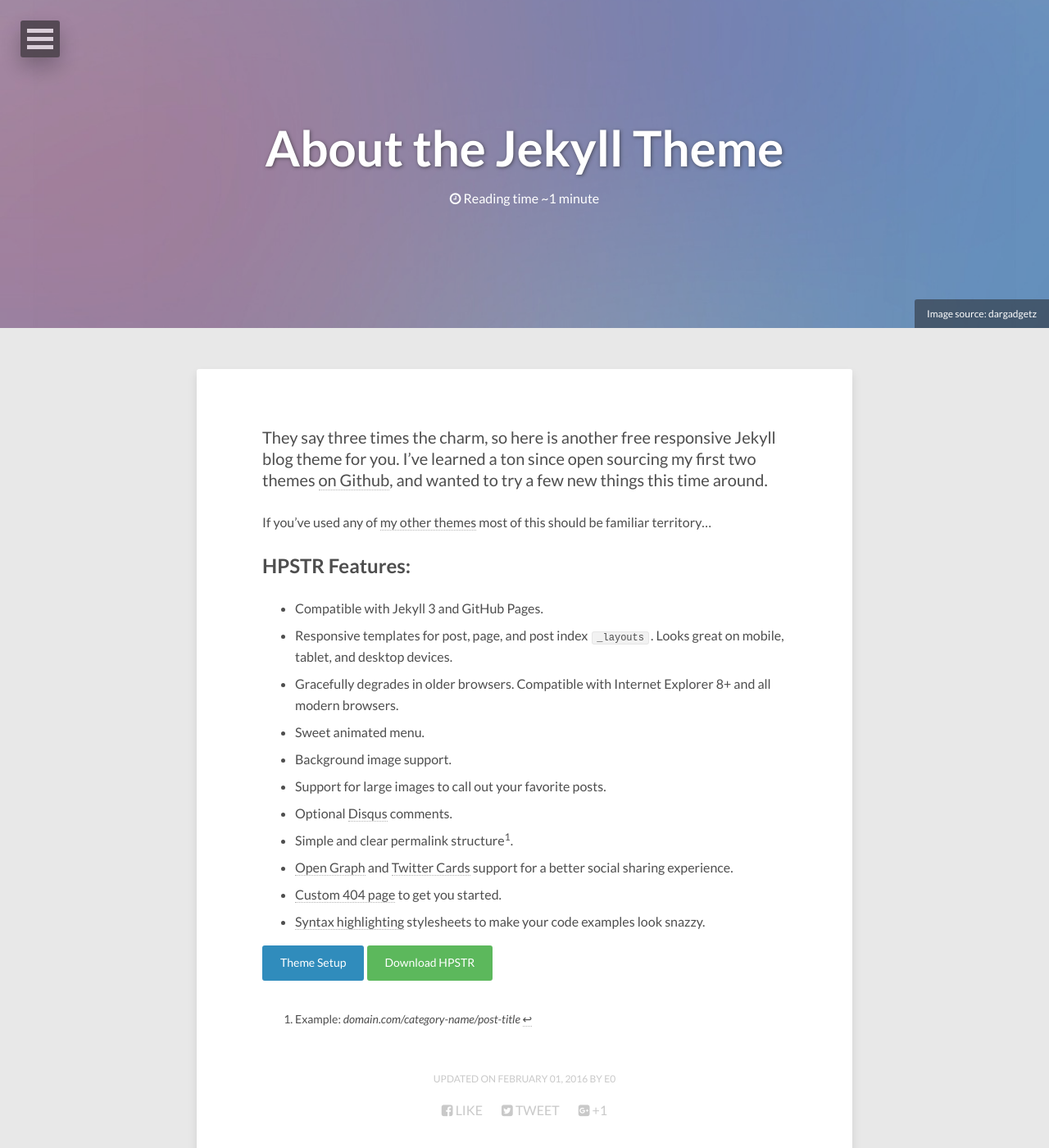
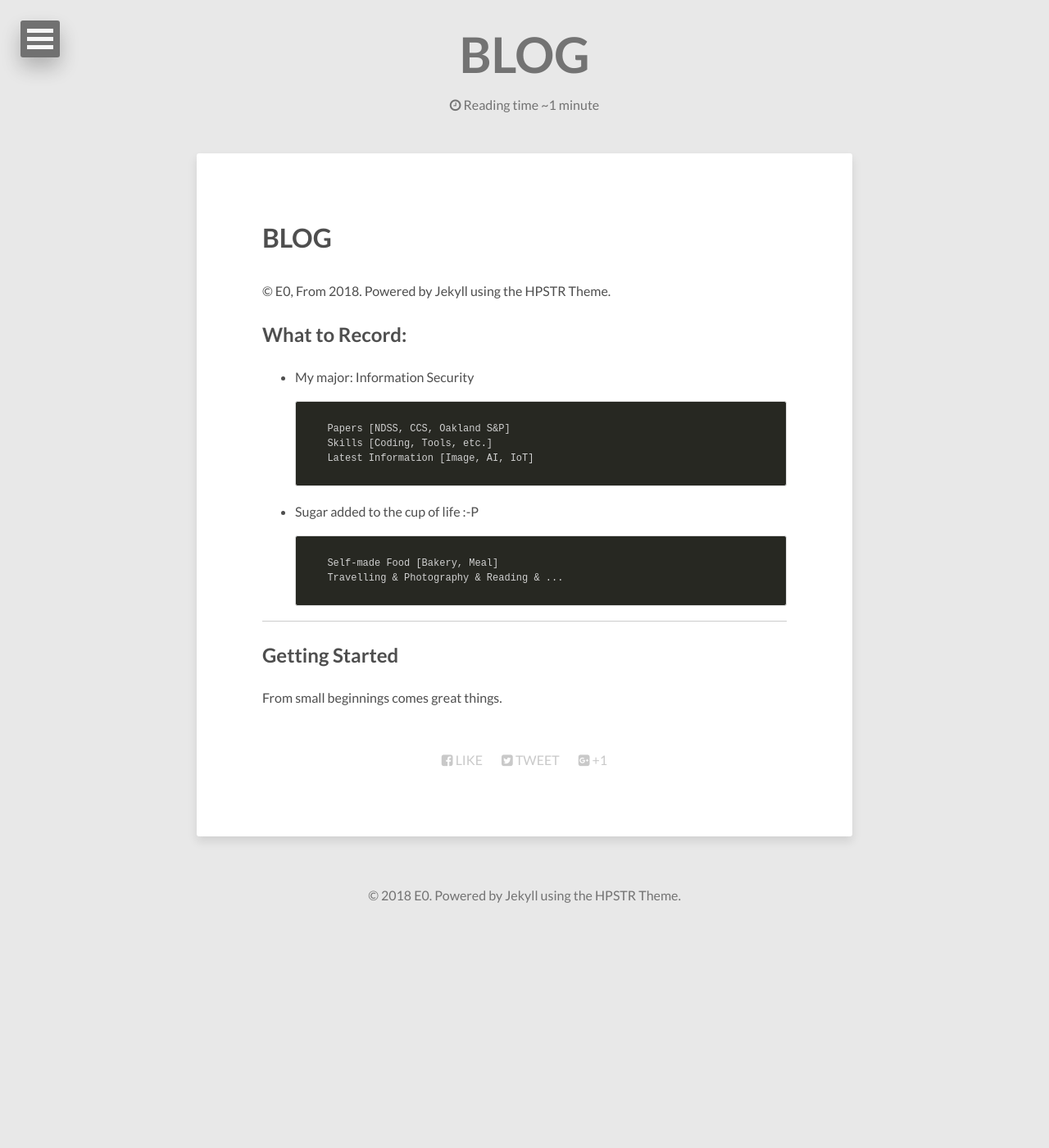
Before and after one commit to E0HYL/BLOG-OF-E0, a Jekyll site: the page built from about/index.md, in a window 1280 px wide and 1400 px high. Shown: the whole window at 82% size. Built offline with Jekyll 4.4.1, drawn with Linux system fonts in a browser that asks for light colours; nearby versions of some CDN libraries; our own code applies the rules of GitHub Pages for plain Markdown files.

Commit message:
update about-->my readme

```diff
--- a/about/index.md
+++ b/about/index.md
@@ -1,32 +1,22 @@
----
-layout: page
-title: About the Jekyll Theme
-image:
-  feature: abstract-5.jpg
-  credit: dargadgetz
-  creditlink: http://www.dargadgetz.com/ios-7-abstract-wallpaper-pack-for-iphone-5-and-ipod-touch-retina/
-comments: false
-modified: 2016-02-01
+# BLOG
+
+© E0, From 2018. Powered by Jekyll using the HPSTR Theme.
+
+## What to Record:
+
+* My major: Information Security
+
+		Papers [NDSS, CCS, Oakland S&P]
+		Skills [Coding, Tools, etc.]
+		Latest Information [Image, AI, IoT]
+
+* Sugar added to the cup of life :-P
+
+		Self-made Food [Bakery, Meal]
+		Travelling & Photography & Reading & ...
+
 ---
 
-They say three times the charm, so here is another free responsive Jekyll blog theme for you. I've learned a ton since open sourcing my first two themes [on Github](http://github.com/mmistakes), and wanted to try a few new things this time around.
+## Getting Started
 
-If you've used any of [my other themes](http://mademistakes.com/work/jekyll-themes/) most of this should be familiar territory...
-
-## HPSTR Features:
-
-* Compatible with Jekyll 3 and GitHub Pages.
-* Responsive templates for post, page, and post index `_layouts`. Looks great on mobile, tablet, and desktop devices.
-* Gracefully degrades in older browsers. Compatible with Internet Explorer 8+ and all modern browsers.
-* Sweet animated menu.
-* Background image support.
-* Support for large images to call out your favorite posts.
-* Optional [Disqus](http://disqus.com) comments.
-* Simple and clear permalink structure[^1].
-* [Open Graph](https://developers.facebook.com/docs/opengraph/) and [Twitter Cards](https://dev.twitter.com/docs/cards) support for a better social sharing experience.
-* [Custom 404 page]({{ site.url }}/404.html) to get you started.
-* [Syntax highlighting]({{ site.url }}/code-highlighting-post/) stylesheets to make your code examples look snazzy.
-
-<div markdown="0"><a href="{{ site.url }}/theme-setup/" class="btn btn-info">Theme Setup</a> <a href="https://github.com/mmistakes/hpstr-jekyll-theme" class="btn btn-success">Download HPSTR</a></div>
-
-[^1]: Example: *domain.com/category-name/post-title*
+From small beginnings comes great things.
```
